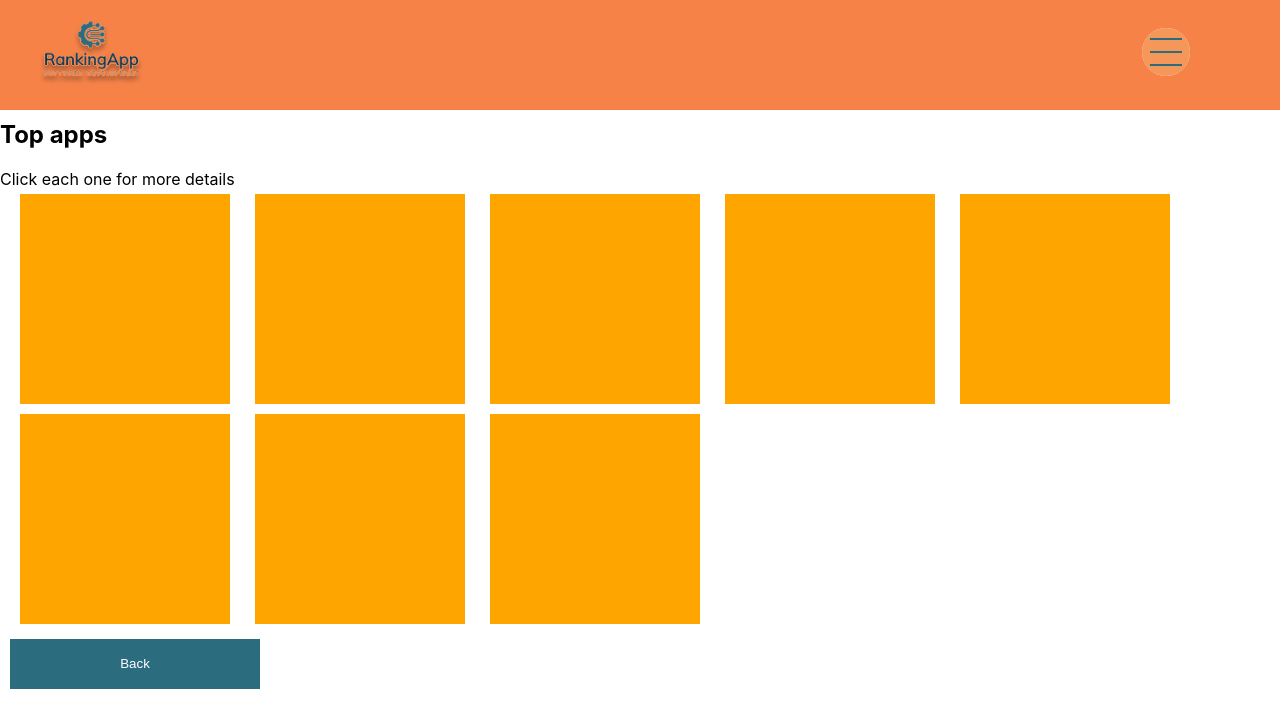
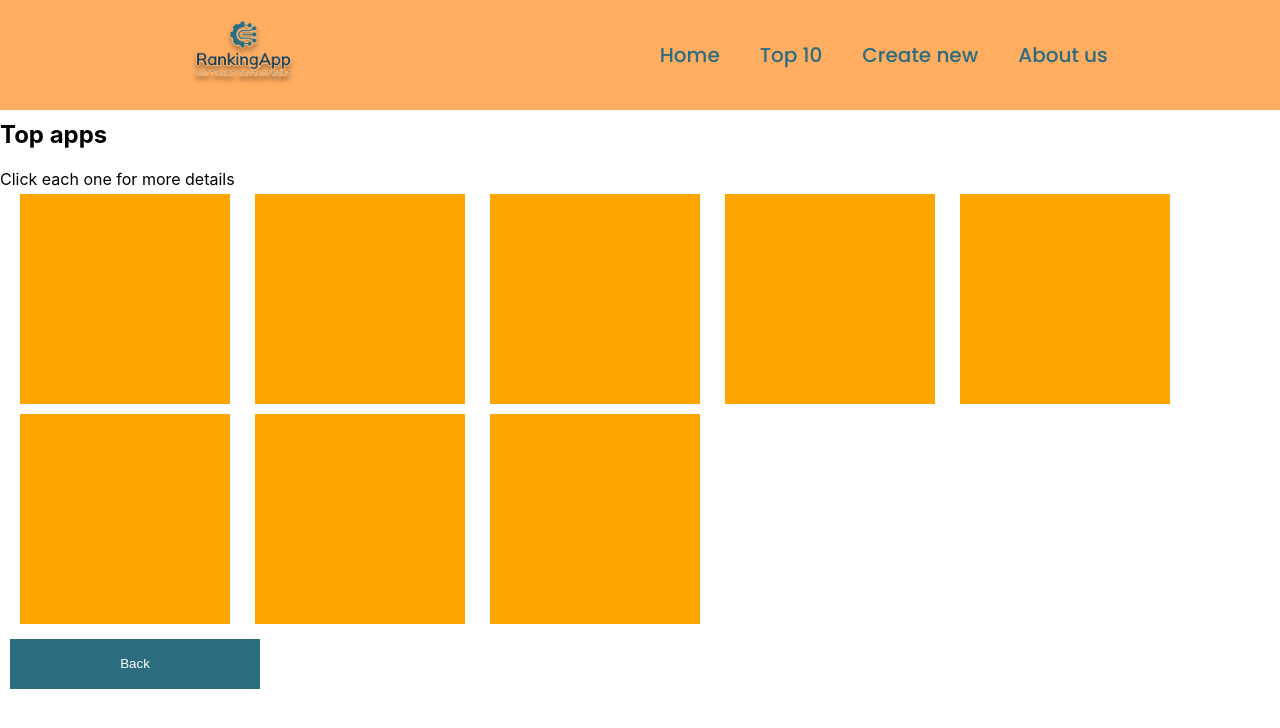
Before and after one commit to Cristian-Calderon/rankingApp, a React (Create React App) app: page /Top2 in a window 1280 px wide. Shown: the top 728 px of the page. Built offline with nearby package versions, Linux system fonts and the light colour scheme.

Commit message:
new cambiechon

```diff
--- a/src/components/nav/Nav.css
+++ b/src/components/nav/Nav.css
@@ -1,17 +1,87 @@
 @import url('https://fonts.googleapis.com/css2?family=Poppins:ital,wght@0,200;0,300;0,400;0,500;0,600;0,700;0,800;1,300;1,400;1,500;1,600;1,700&family=Roboto&display=swap');
+@media screen and (max-width: 375px){
+    .linkDesktop{
+        display: none !important;
+     }
 
+    .menuBurger{
+        display:initial !important;
+    }
+    .list{
+        top: 49% !important;
+        left: -20% !important;
+    }
+    .background {
+        height: 2rem !important;
+        width: 2rem !important;
+        right: 9vw !important;
+
+    }
+}
+@media screen and (max-width: 390px){
+    .linkDesktop{
+        display: none !important;
+
+     }
+
+    .menuBurger{
+        display:initial !important;
+    }
+    .list{
+        top: 40% !important;
+        left: -20% !important;
+    }
+    .background {
+        height: 2rem !important;
+        width: 2rem !important;
+        right: 8vw !important;
+
+    }
+}
+@media screen and (max-width: 820px){
+    .linkDesktop{
+        display: none !important;
+
+     }
+
+    .menuBurger{
+        display:initial !important;
+    }
+}
  .navBody{
     margin: auto;
     width: 100%;
     height: 110px;
-    background: #f68248;
-    position: relative;
+    background: #FFAD60;
+    position: sticky;
+    top: 0;
     z-index: 4;
     display: flex;
+    justify-content: space-around;
     align-items: center;
     font-family: 'poppins';
  }
+ .linkDesktop{
+    display: flex;
+    flex-direction: row;
+ }
 
+ .linTres{
+  text-align: center;
+  margin: 10px;
+  text-decoration: none;
+  color: #2B6C7E;
+  font-size: 20px;
+  font-weight: 500;
+  font-family: 'poppins';
+ }
+ .linTres:hover{
+    color: white;
+    transition: all 0.3s;
+ }
+.menuBurger{
+    display:none;
+}
 .checkbox {
     display: none;
   }
@@ -26,7 +96,7 @@
     top: 3.5vh;
     right: 7vw;
     z-index: 2000;
-    background: rgb(245, 151, 88);
+    background:white;
     text-align: center;
     cursor: pointer;
   }
@@ -130,7 +200,7 @@
   .icon,
   .icon::before,
   .icon::after {
-    width: 2rem;
+    width: 1.5rem;
     height: 2px;
     background-color: #2B6C7E;
     display: inline-block;
--- a/src/components/nav/Nav.jsx
+++ b/src/components/nav/Nav.jsx
@@ -8,12 +8,20 @@ const NavBar = () => {
   return (
     <div className="navBody">
       <img src={logo} alt="" />
+      <div className="menuDesktop">
+        <div className="linkDesktop">
+      <NavLink className='linTres' to="/"><div class="linTres">Home</div></NavLink>
+      <NavLink className='linTres' to="/"><div class="linTres"> Top 10 </div></NavLink>
+      <NavLink className='linTres'to="/createapp"><div class="linTres">Create new </div></NavLink>
+      <NavLink className='linTres' to="/About"><p class="linTres">About us</p></NavLink>
+      </div>
+      </div>
+      <div className="menuBurger">
       <input type="checkbox" id="navi-toggle" class="checkbox" />
       <label for="navi-toggle" class="button">
         <span class="icon">&nbsp;</span>
       </label>
       <div class="background">&nbsp;</div>
-
       <nav class="nav">
         <ul class="list">
             <div className="search">
@@ -39,6 +47,7 @@ const NavBar = () => {
           </li>
         </ul>
       </nav>
+     </div>
     </div>
   );
 };
--- a/src/components/vistas/topapps/Top.jsx
+++ b/src/components/vistas/topapps/Top.jsx
@@ -2,7 +2,7 @@ import React from 'react'
 import '../../styles/top.css'
 import {Link} from "react-router-dom"
 import imagen2 from '../../../images/twit.png';
-
+import InputSearch from './inputSearch'
 
 
 
@@ -14,18 +14,8 @@ export const Top = () => {
        <div><h2 className='h-1-top-apps'>Top apps</h2></div>
        <p className='tap'>Tap each one for more details</p>
        <p className='click'>Click each one for more details</p>
-       <div className='top-container'>
-           <div className='best-apps'>
-           <img src={imagen2} className="logo-twit" />
-           </div>
-           <div className='best-apps'></div>
-           <div className='best-apps'></div>
-           <div className='best-apps'></div>
-           <div className='best-apps'></div>
-           <div className='best-apps'></div>
-           <div className='best-apps'></div>
-           <div className='best-apps'></div>
-       </div>
+       <InputSearch/>
+
      <div>
      <Link to="/Top2" className="now-join"><button className='next-top-apps'>Next</button></Link>
      </div>
--- /dev/null
+++ b/src/components/vistas/topapps/inputSearch.jsx
@@ -0,0 +1,42 @@
+import React from 'react'
+import empresasJson from '../../../empresas.json'
+
+const SearchBar = () => {
+
+    const [searchTerm, setSearchTerm] = React.useState("");
+    const handleChange = event => {
+      setSearchTerm(event.target.value);
+    };
+    const results = !searchTerm
+    ? empresasJson
+    : empresasJson.filter(item =>
+        item.Column1.toLowerCase().includes(searchTerm.toLocaleLowerCase())
+      );
+
+
+return <div>
+
+<input
+        type="text"
+        placeholder="Search"
+        value={searchTerm}
+        onChange={handleChange}
+      />
+
+  <ul>
+            {results.map((item, index) => (
+                <li key={item.id} className='best-apps'>
+                    {item.Column1}
+                    <img src={item.Column3} alt="2"/>
+                    <span>{item.Column2}</span>
+                    </li>
+            ))}
+  </ul>
+
+
+</div>
+
+
+};
+
+export default SearchBar;
```
